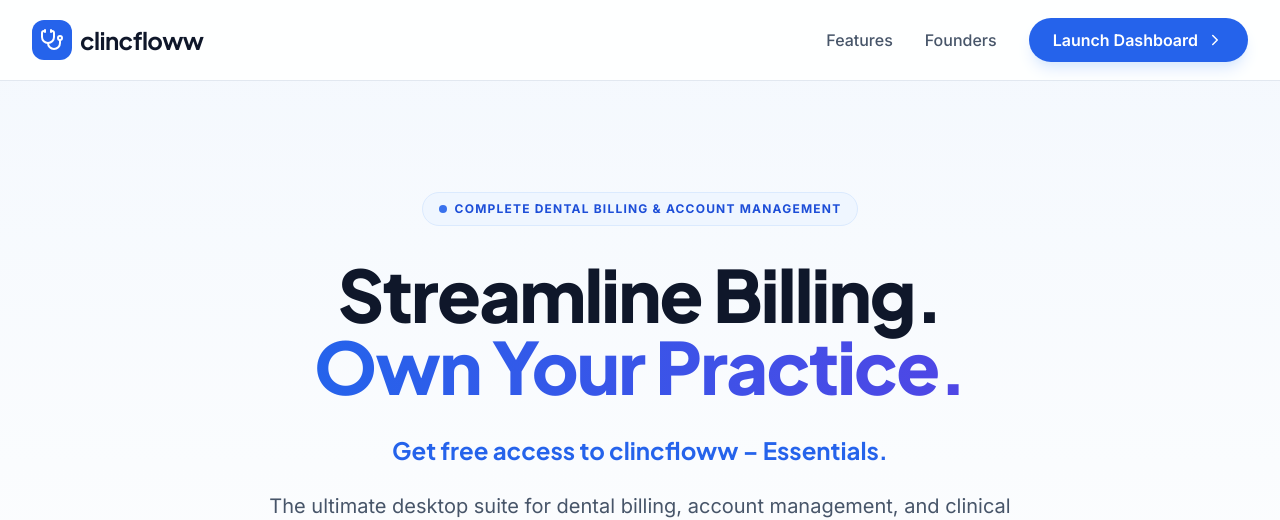
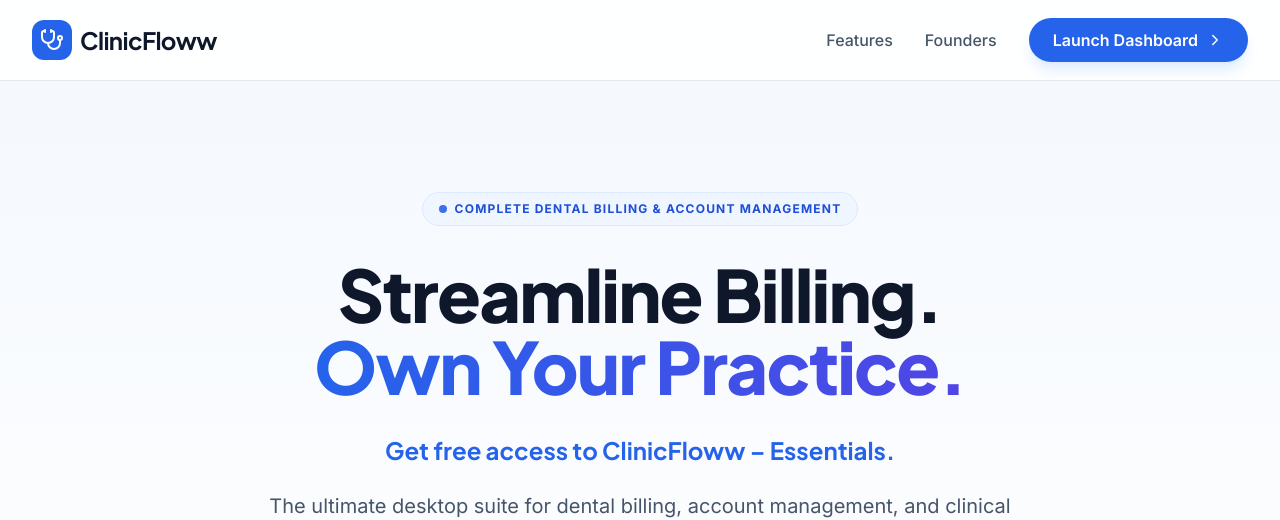
Before and after one commit to Shreyas9400/Dental-Flow-Landing, a React (Vite) app: page / in a window 1280 px wide. Shown: the top 520 px of the page. Built offline with nearby package versions, Linux system fonts and the light colour scheme.

Commit message:
Correct spelling of 'clincfloww' to 'ClinicFloww'

```diff
--- a/App.tsx
+++ b/App.tsx
@@ -61,7 +61,7 @@
             <div className="w-10 h-10 bg-blue-600 rounded-xl flex items-center justify-center group-hover:scale-110 transition-transform">
               <Stethoscope className="text-white w-6 h-6" />
             </div>
-            <span className="text-2xl font-bold font-heading text-slate-900 tracking-tight">clincfloww</span>
+            <span className="text-2xl font-bold font-heading text-slate-900 tracking-tight">ClinicFloww</span>
           </div>
           <div className="hidden md:flex items-center gap-8">
             <button onClick={() => handleNav('features')} className="text-slate-600 hover:text-blue-600 font-medium transition-colors">Features</button>
@@ -294,7 +294,7 @@
 
 const ChatBot = () => {
   const [isOpen, setIsOpen] = useState(false);
-  const [messages, setMessages] = useState<ChatMessage[]>([{ role: 'model', text: 'Hello! I am your clincfloww Assistant. Ask me about our free Essentials access, WhatsApp integration, or local data security.' }]);
+  const [messages, setMessages] = useState<ChatMessage[]>([{ role: 'model', text: 'Hello! I am your ClinicFloww Assistant. Ask me about our free Essentials access, WhatsApp integration, or local data security.' }]);
   const [input, setInput] = useState('');
   const [loading, setLoading] = useState(false);
 
@@ -318,7 +318,7 @@
               <div className="w-8 h-8 bg-white/20 rounded-lg flex items-center justify-center">
                 <Cpu className="w-5 h-5" />
               </div>
-              <div><p className="font-bold leading-none">clincfloww AI</p><p className="text-[10px] opacity-80 mt-1">Essentials Support Active</p></div>
+              <div><p className="font-bold leading-none">ClinicFloww AI</p><p className="text-[10px] opacity-80 mt-1">Essentials Support Active</p></div>
             </div>
             <button onClick={() => setIsOpen(false)} className="hover:rotate-90 transition-transform"><X /></button>
           </div>
@@ -417,7 +417,7 @@
                 <span className="text-transparent bg-clip-text bg-gradient-to-r from-blue-600 to-indigo-600">Own Your Practice.</span>
               </h1>
               <p className="text-2xl text-blue-600 font-bold mb-6 font-heading">
-                Get free access to clincfloww – Essentials.
+                Get free access to ClinicFloww – Essentials.
               </p>
               <p className="text-xl text-slate-600 max-w-3xl mx-auto mb-12 leading-relaxed">
                 The ultimate desktop suite for dental billing, account management, and clinical charting. Built by clinicians who value efficiency and privacy.
@@ -437,7 +437,7 @@
                   <img
                     src={ASSETS.IMAGES.HERO}
                     className="rounded-[2rem] w-full h-auto object-cover transform transition-transform duration-1000 group-hover:scale-[1.02]"
-                    alt="clincfloww Billing Dashboard"
+                    alt="ClinicFloww Billing Dashboard"
                   />
                 </div>
               </div>
@@ -469,7 +469,7 @@
                   </div>
                   <h2 className="text-4xl md:text-5xl font-bold mb-6 font-heading text-slate-900 leading-tight">Expert Care for Your Practice.</h2>
                   <p className="text-slate-600 text-lg mb-8 leading-relaxed">
-                    clincfloww was conceptualized by dental practitioners who understood the pain of legacy software.
+                    ClinicFloww was conceptualized by dental practitioners who understood the pain of legacy software.
                     Our mission is to empower every dentist with elite tools, starting with our **Essentials** tier.
                   </p>
 
@@ -532,7 +532,7 @@
             <div className="max-w-7xl mx-auto grid lg:grid-cols-2 gap-20">
               <div>
                 <h2 className="text-5xl md:text-6xl font-bold font-heading mb-8 leading-tight">Get Your Clinic <br /><span className="text-blue-500">Flowing.</span></h2>
-                <p className="text-slate-400 text-xl mb-12">Submit an inquiry to book your free access to clincfloww – Essentials today.</p>
+                <p className="text-slate-400 text-xl mb-12">Submit an inquiry to book your free access to ClinicFloww – Essentials today.</p>
                 <div className="space-y-8">
                   <div className="flex items-center gap-6">
                     <div className="w-14 h-14 bg-white/5 border border-white/10 rounded-2xl flex items-center justify-center shrink-0">
@@ -540,7 +540,7 @@
                     </div>
                     <div>
                       <p className="text-slate-400 text-xs font-bold uppercase tracking-widest">Direct Support</p>
-                      <p className="text-xl font-semibold">clincfloww@gmail.com</p>
+                      <p className="text-xl font-semibold">ClinicFloww@gmail.com</p>
                     </div>
                   </div>
                 </div>
@@ -597,11 +597,11 @@
             <div className="w-10 h-10 bg-blue-600 rounded-xl flex items-center justify-center">
               <Stethoscope className="text-white w-6 h-6" />
             </div>
-            <span className="font-bold text-2xl text-white font-heading tracking-tight">clincfloww</span>
+            <span className="font-bold text-2xl text-white font-heading tracking-tight">ClinicFloww</span>
           </div>
-          <p className="text-sm">© 2024 clincfloww Management Systems. Clinical precision, professional growth.</p>
+          <p className="text-sm">© 2024 ClinicFloww Management Systems. Clinical precision, professional growth.</p>
           <div className="flex gap-8 font-medium">
-            <a href="mailto:clincfloww@gmail.com" className="hover:text-blue-400 transition-colors">Support</a>
+            <a href="mailto:ClinicFloww@gmail.com" className="hover:text-blue-400 transition-colors">Support</a>
             <a href="#" className="hover:text-blue-400 transition-colors">Privacy</a>
             <a href="#" className="hover:text-blue-400 transition-colors">Terms</a>
           </div>
```
